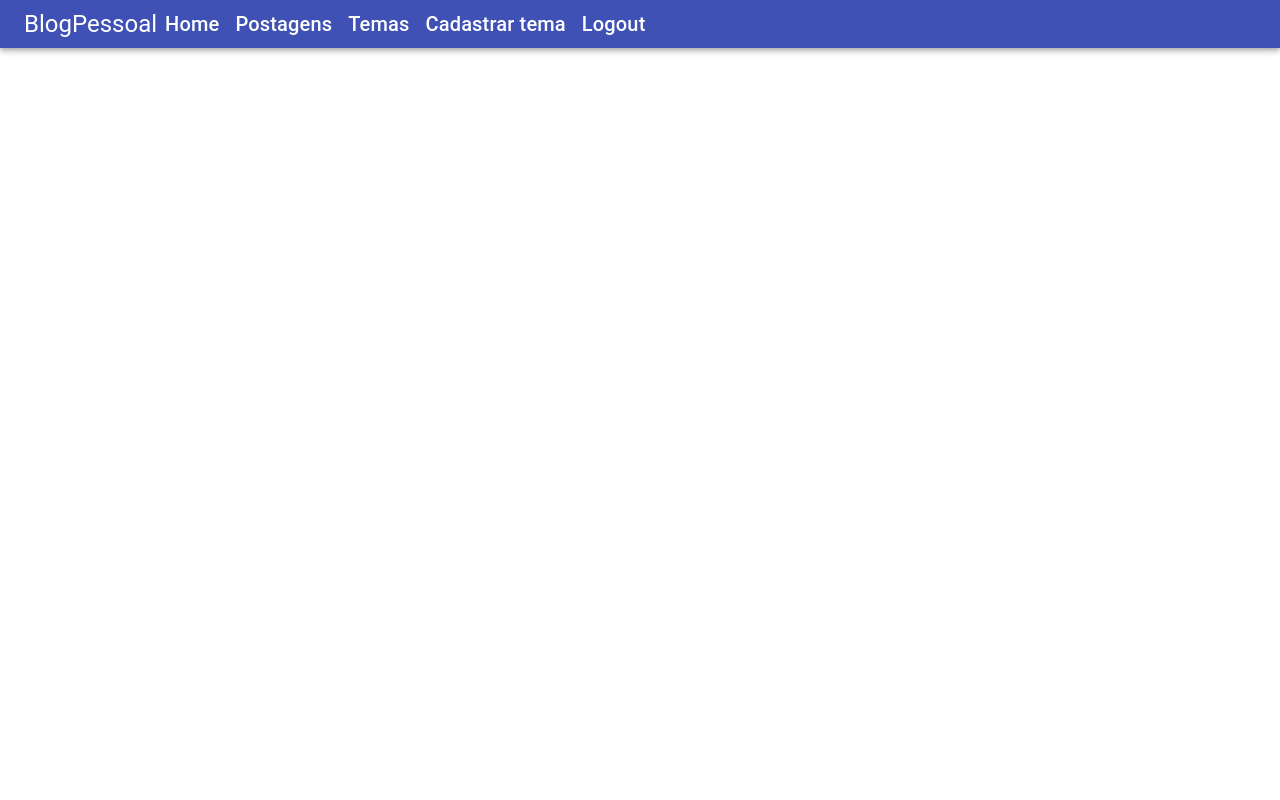
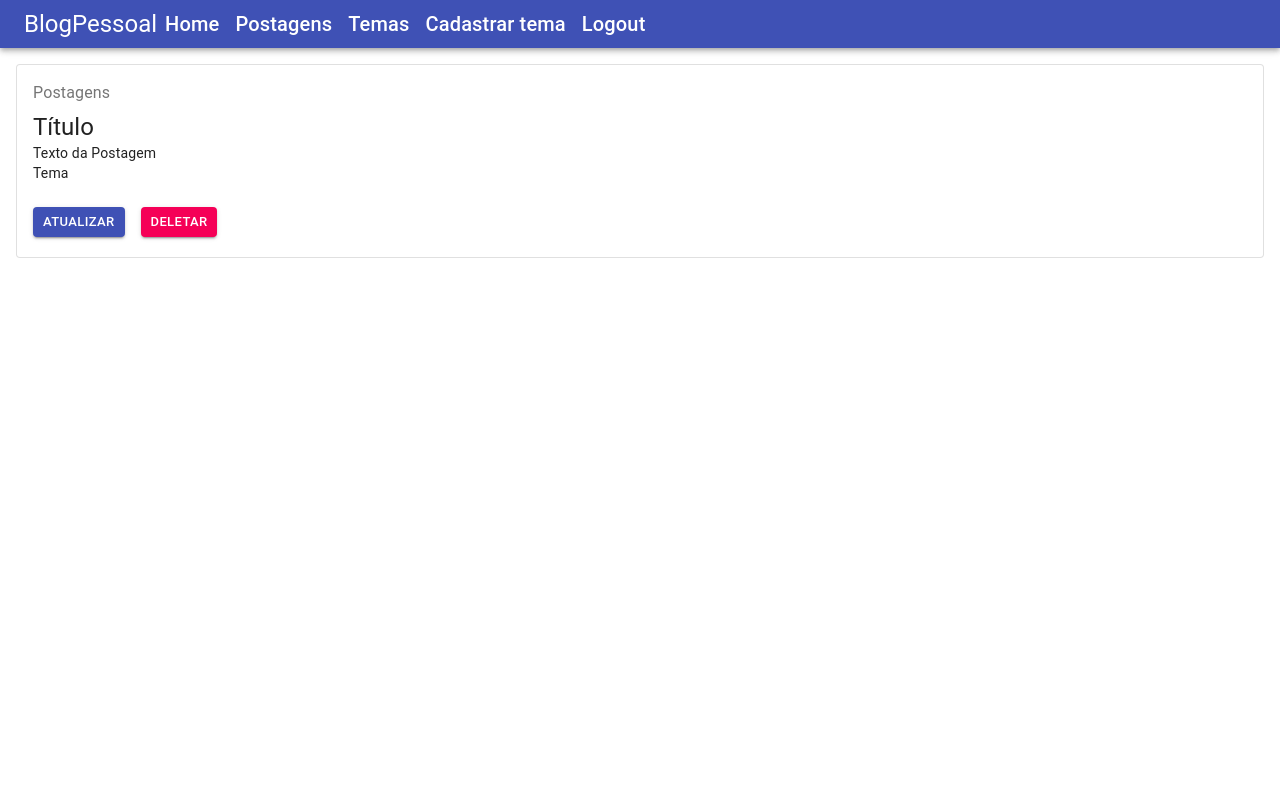
Before and after one commit to thaissevero/Generation-React, a React (Create React App) app: page /posts in a window 1280 px wide. Shown: the top 800 px of the page. Built offline with nearby package versions, Linux system fonts and the light colour scheme.

Commit message:
React 6: acrescentando o GetAll e model do Tema e Postagem

```diff
--- a/src/App.tsx
+++ b/src/App.tsx
@@ -5,6 +5,8 @@
 import Home from './paginas/Home/Home';  /* ./ indentificar qual pasta você quer exportar */
 import Login from './paginas/login/Login';
 import CadastroUsuario from './paginas/cadastroUsuario/CadastroUsuario';
+import ListaPostagem from './components/postagens/listapostagem/ListaPostagem';
+import ListaTema from './components/temas/listatema/ListaTema';
 import './App.css';
 
 function App() {
@@ -22,6 +24,9 @@
 
           <Route path="/cadastrousuario" element={<CadastroUsuario />} />
 
+          <Route path="/temas" element={<ListaTema />} />
+
+          <Route path="/posts" element={<ListaPostagem />} />
 
         </Routes>
       </div>
--- /dev/null
+++ b/src/components/postagens/listapostagem/ListaPostagem.css
@@ -0,0 +1,3 @@
+.text-decorator-none {
+    text-decoration: none;
+}
--- /dev/null
+++ b/src/components/postagens/listapostagem/ListaPostagem.tsx
@@ -0,0 +1,51 @@
+import React from 'react'
+import { Link } from 'react-router-dom'
+import { Card, CardActions, CardContent, Button, Typography } from '@material-ui/core';
+import { Box } from '@mui/material';
+import './ListaPostagem.css';
+
+function ListaPostagem() {
+
+    return (
+        <>
+            <Box m={2} >
+                <Card variant="outlined">
+                    <CardContent>
+                        <Typography color="textSecondary" gutterBottom>
+                            Postagens
+                        </Typography>
+                        <Typography variant="h5" component="h2">
+                            Título
+                        </Typography>
+                        <Typography variant="body2" component="p">
+                            Texto da Postagem
+                        </Typography>
+                        <Typography variant="body2" component="p">
+                            Tema
+                        </Typography>
+                    </CardContent>
+                    <CardActions>
+                        <Box display="flex" justifyContent="center" mb={1.5}>
+
+                            <Link to="" className="text-decorator-none" >
+                                <Box mx={1}>
+                                    <Button variant="contained" className="marginLeft" size='small' color="primary" >
+                                        atualizar
+                                    </Button>
+                                </Box>
+                            </Link>
+                            <Link to="" className="text-decorator-none">
+                                <Box mx={1}>
+                                    <Button variant="contained" size='small' color="secondary">
+                                        deletar
+                                    </Button>
+                                </Box>
+                            </Link>
+                        </Box>
+                    </CardActions>
+                </Card>
+            </Box>
+        </>)
+}
+
+export default ListaPostagem;
--- /dev/null
+++ b/src/components/postagens/tabpostagem/TabPostagem.css
@@ -0,0 +1,3 @@
+.titulo {
+    font-weight: bold;
+}
--- /dev/null
+++ b/src/components/postagens/tabpostagem/TabPostagem.tsx
@@ -0,0 +1,42 @@
+import React, { useState } from 'react'
+import { AppBar, Tab, Tabs, Typography } from '@material-ui/core';
+import { Box } from '@mui/material';
+import { TabContext, TabPanel } from '@material-ui/lab';
+import ListaPostagem from '../listapostagem/ListaPostagem';
+import './TabPostagem.css';
+
+
+function TabPostagem() {
+    const [value, setValue] = useState('1')
+    function handleChange(event: React.ChangeEvent<{}>, newValue: string) {
+        setValue(newValue);
+    }
+    return (
+        <>
+            <TabContext value={value}>
+                <AppBar position="static">
+                    <Tabs centered indicatorColor="secondary" onChange={handleChange}>
+                        <Tab label="Todas as postagens" value="1" />
+                        <Tab label="Sobre-nós" value="2" />
+                    </Tabs>
+                </AppBar>
+                <TabPanel value="1" >
+                    <Box display="flex" flexWrap="wrap" justifyContent="center">
+                        <ListaPostagem />
+                    </Box>
+                </TabPanel>
+                <TabPanel value="2">
+                    <Typography variant="h5" gutterBottom color="textPrimary" component="h5" align="center" className="titulo">Sobre-nós</Typography>
+                    <Typography variant="body1" gutterBottom color="textPrimary" align="justify">Lorem ipsum, dolor sit amet consectetur adipisicing elit. Dignissimos ut eveniet natus totam et, voluptate dicta tempore alias, odio nobis non eius cupiditate minima inventore pariatur! Ipsum itaque consectetur voluptatibus. Lorem ipsum dolor sit amet consectetur adipisicing elit. Quo velit consequuntur suscipit fugiat, nam quis quod quaerat veritatis et, vel ratione beatae, facere neque! Quo animi porro voluptate saepe deleniti? Lorem ipsum dolor sit amet consectetur adipisicing elit. Inventore adipisci, officia aut quidem dolorum deserunt iure dolorem doloribus velit nobis quas consequatur at ullam odit, nesciunt est nulla nihil excepturi!</Typography>
+                </TabPanel>
+            </TabContext>
+        </>
+    );
+}
+export default TabPostagem;
+
+/**
+TabContext = é tipo o container
+Linha 19 - value="1"  = o 1 vai te direcionar para linha 23
+handleChange =  manipular git
+*/
--- /dev/null
+++ b/src/components/temas/listatema/ListaTema.tsx
@@ -0,0 +1,41 @@
+import React from 'react'
+import { Link } from 'react-router-dom'
+import { Card, CardActions, CardContent, Button, Typography } from '@material-ui/core';
+import { Box } from '@mui/material';
+import './ListaTema.css';
+
+function ListaTema() {
+    return (
+            <>
+            <Box m={2} >
+                <Card variant="outlined">
+                    <CardContent>
+                        <Typography color="textSecondary" gutterBottom>
+                            Tema
+                        </Typography>
+                        <Typography variant="h5" component="h2">
+                            Minha descrição
+                        </Typography>
+                    </CardContent>
+                    <CardActions>
+                        <Box display="flex" justifyContent="center" mb={1.5} >
+                            <Link to="" className="text-decorator-none">
+                                <Box mx={1}>
+                                    <Button variant="contained" className="marginLeft" size='small' color='primary'> atualizar </Button></Box>
+                            </Link>
+                            <Link to="" className="text-decorator-none">
+                                    <Box mx={1}>
+                                        <Button variant="contained" size='small' color="secondary">
+                                            deletar
+                                        </Button>
+                                    </Box>
+                            </Link>
+                        </Box>
+                    </CardActions>
+                </Card>
+            </Box>
+            </>
+    );
+}
+
+export default ListaTema;
--- a/src/paginas/Home/Home.tsx
+++ b/src/paginas/Home/Home.tsx
@@ -1,6 +1,8 @@
 import React from 'react';
 import { Grid, Typography, Button } from '@material-ui/core';
 import { Box } from '@mui/material';
+import TabPostagem from '../../components/postagens/tabpostagem/TabPostagem';
+
 import './Home.css';
 
 function Home() { /* obrigatorio começar com o nome da nossa primeira função */
@@ -20,7 +22,9 @@
                 <Grid item xs={6}>
                     <img src="https://i.imgur.com/H88yIo2.png" alt="" width="500px" height="500px" />
                 </Grid>
-                        <Grid xs={12} className='postagens'></Grid>
+                <Grid xs={12} className='postagens'>
+                    <TabPostagem />
+                </Grid>
             </Grid>
         </>
     )
```
Also changed, not shown: src/components/temas/listatema/ListaTema.css (added). Lines whose indentation alone changed are shown as unchanged.
